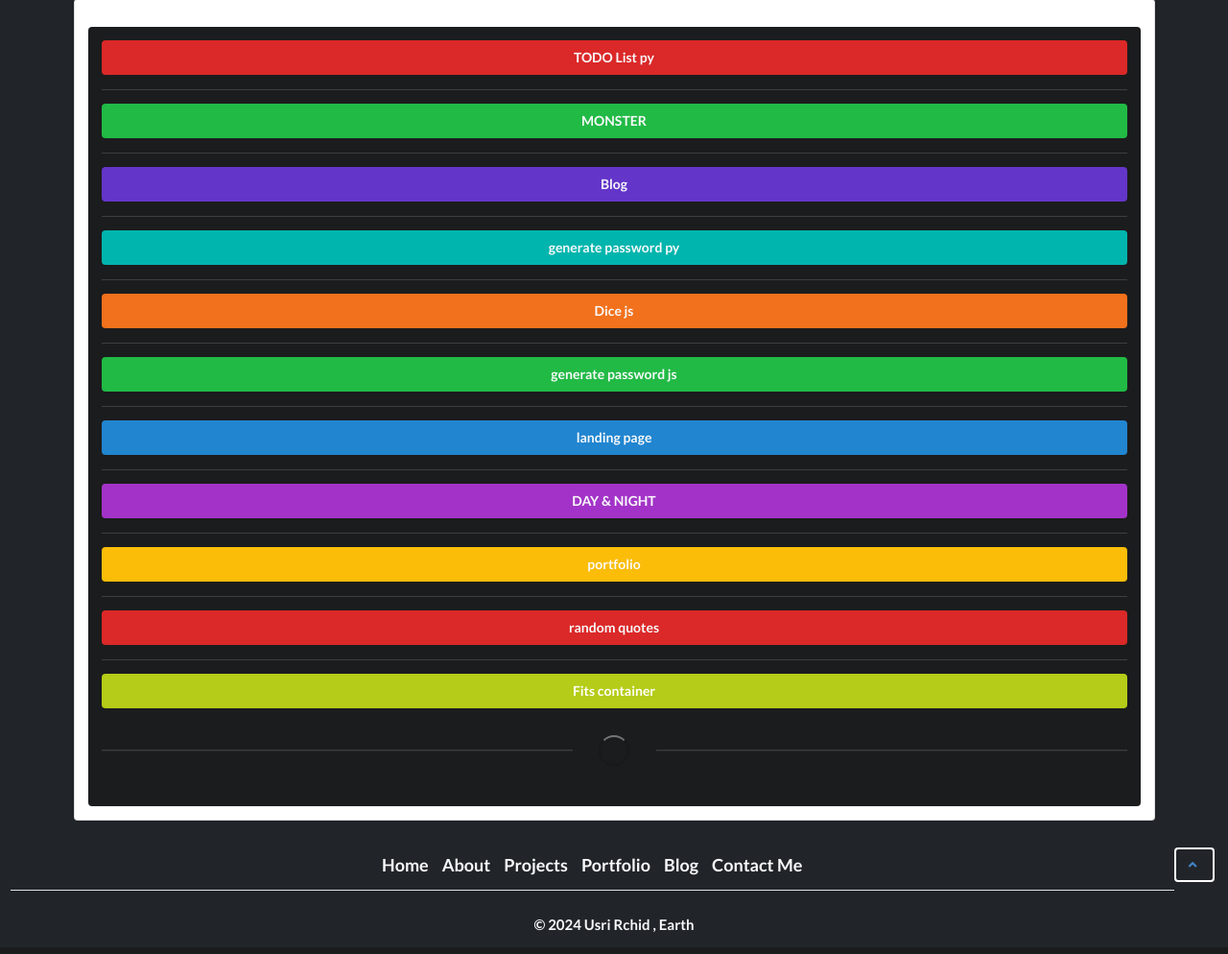
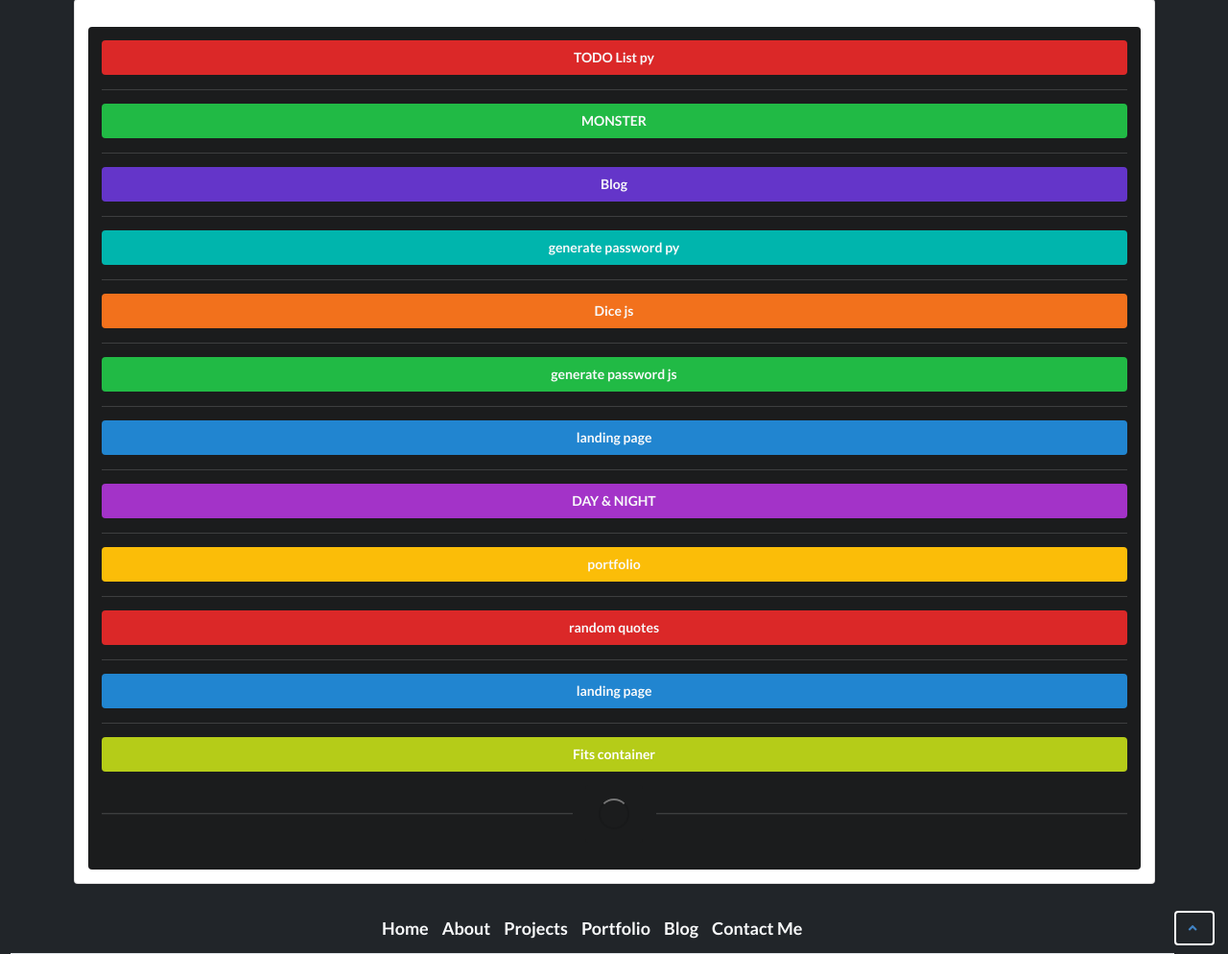
Before and after one commit to usri-rshid/project_flask, a Flask app: page /projects in a window 1280 px wide. Shown: the part 63-1057 px from the top of the page at 96% size. Before the commit the page ends 1035 px from the top, so only its background shows below. Run offline with Flask 3, Linux system fonts and the light colour scheme; some libraries are stand-ins or nearby versions.

Commit message:
add landing2

```diff
--- a/app.py
+++ b/app.py
@@ -336,6 +336,10 @@ def portfolio0():
 def quotesApi():
     return redirect("https://usri-rshid.github.io/quotes_api/")
 
+@app.route('/landing1')
+def landing():
+    return redirect("https://usri-rshid.github.io/landing_page1/")
+
 if __name__ == "__main__":
     db.create_all()
     # to add todo list for testing html
--- a/templates/projects.html
+++ b/templates/projects.html
@@ -39,7 +39,10 @@
         <button class="fluid  red ui button"><a href="/quotesApi" class="link-light" target="_blank"
                         rel="noopener noreferrer">random quotes</a></button>
         <div class="ui inverted divider"></div>
-        <!-- add hrere new project -->
+        <button class="fluid blue ui button"><a href="/landing2" class="link-light" target="_blank"
+                        rel="noopener noreferrer">landing page </a></button>
+        <div class="ui inverted divider"></div>
+        <!-- add here new project -->
         <button class="fluid  olive ui button">Fits container</button>
         <h4 class="ui horizontal inverted divider">
                 <div class="ui inverted segment">
```
